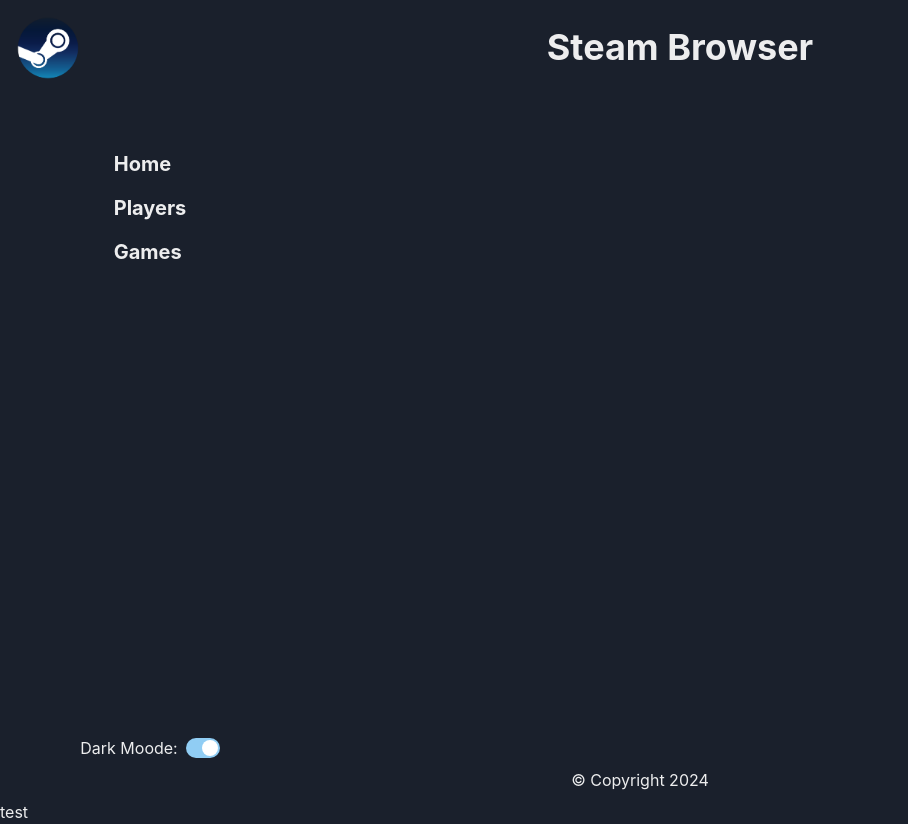
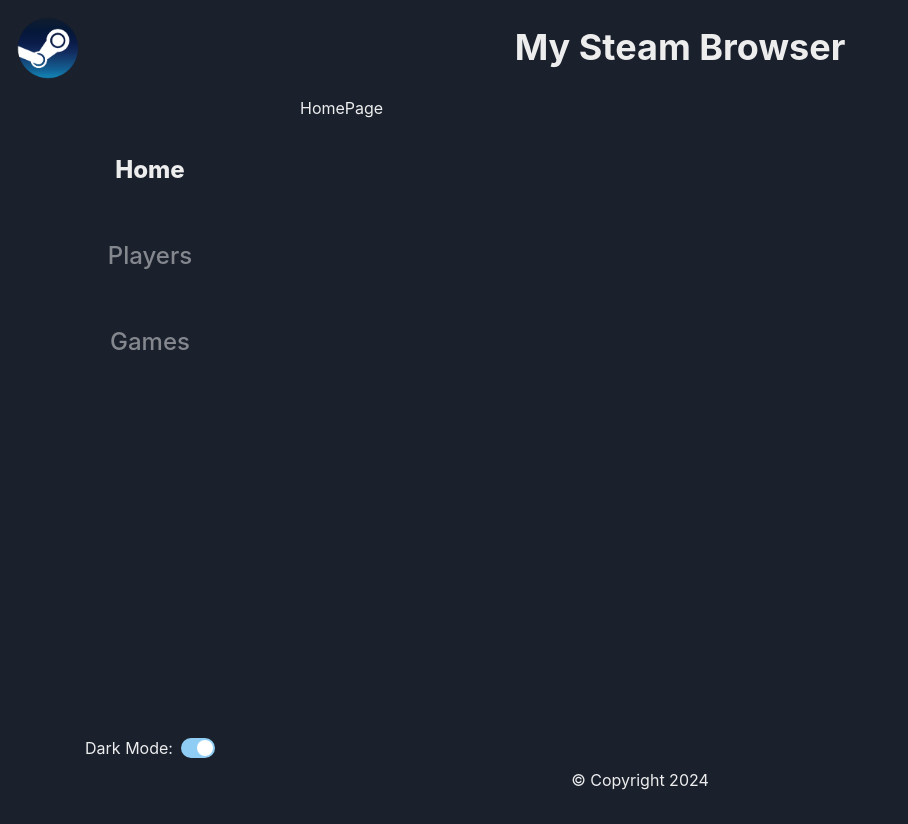
Before and after one commit to Unixan/Steam-browser, a React (Vite) app: page / in a window 1280 px wide. Shown: the whole page, without its empty margins (0-908 px from the left). After the commit the page ends 800 px from the top, so only its background shows below. Built offline with nearby package versions, Linux system fonts and the light colour scheme.

Commit message:
Design and routing done for now

```diff
--- /dev/null
+++ b/src/Pages/Games.tsx
@@ -0,0 +1,10 @@
+
+const Games = () => {
+  return (
+    <div>
+      Games
+    </div>
+  )
+}
+
+export default Games
--- a/src/Pages/HomePage.tsx
+++ b/src/Pages/HomePage.tsx
@@ -1,9 +1,10 @@
+import { Box } from "@chakra-ui/react"
 
 const HomePage = () => {
   return (
-    <div>
-      test
-    </div>
+    <Box>
+      HomePage
+    </Box>
   )
 }
 
--- a/src/Pages/Layout.tsx
+++ b/src/Pages/Layout.tsx
@@ -1,18 +1,39 @@
 import { Outlet } from "react-router-dom"
 import NavBar from "../components/NavBar"
-import { Show } from "@chakra-ui/react"
+import { Grid, GridItem, Show } from "@chakra-ui/react"
 import Footer from "../components/Footer"
 import SideBar from "../components/SideBar"
 
 const Layout = () => {
     return (
         <>
-            <NavBar />
-            <Show above="lg">
-                <SideBar />
-                <Footer />
-            </Show>
-            <Outlet />
+            <Grid templateAreas={{
+                base: `"Head" "Main"`,
+                lg: `"Head Head" "Side Main" "Foot Foot"`
+            }}
+                templateColumns={{
+                    base: "1fr",
+                    lg: "300px 1fr"
+                }}
+                gridTemplateRows={{
+                    base: `"80px" "1fr"`,
+                    lg: `"80px" "1fr" "32px"`
+                }}>
+                <GridItem area='Head'>
+                    <NavBar />
+                </GridItem>
+                <GridItem area='Main'>
+                    <Outlet />
+                </GridItem>
+                <Show above="lg">
+                    <GridItem area='Side'>
+                        <SideBar />
+                    </GridItem>
+                    <GridItem area='Foot'>
+                        <Footer />
+                    </GridItem>
+                </Show>
+            </Grid>
         </>
     )
 }
--- /dev/null
+++ b/src/Pages/Players.tsx
@@ -0,0 +1,10 @@
+
+const Players = () => {
+  return (
+    <div>
+        Players
+    </div>
+  )
+}
+
+export default Players
--- a/src/components/BurgerMenu.tsx
+++ b/src/components/BurgerMenu.tsx
@@ -19,7 +19,7 @@ const BurgerMenu = () => {
                 <DrawerOverlay />
                 <DrawerContent>
                     <DrawerCloseButton />
-                    <DrawerHeader borderBottomWidth='1px' textAlign='center'>Menu</DrawerHeader>
+                    <DrawerHeader borderBottomWidth='1px' textAlign='center' fontSize={40} fontWeight={500}>Menu</DrawerHeader>
                     <DrawerBody>
                         <VStack paddingY={10}>
                             <MenuItems />
--- a/src/components/ColorModeSwitch.tsx
+++ b/src/components/ColorModeSwitch.tsx
@@ -2,9 +2,10 @@ import { HStack, Text, Switch, useColorMode } from "@chakra-ui/react"
 
 const ColorModeSwitch = () => {
     const { toggleColorMode, colorMode } = useColorMode()
+
     return (
         <HStack>
-            <Text>Dark Moode: </Text><Switch
+            <Text>Dark Mode: </Text><Switch
                 id='Darkmode'
                 isChecked={colorMode === 'dark'}
                 onChange={toggleColorMode} />
--- a/src/components/MenuItems.tsx
+++ b/src/components/MenuItems.tsx
@@ -1,14 +1,20 @@
-import { Text, Heading, Link, Switch, VStack, HStack, Divider, useColorMode } from "@chakra-ui/react"
+import { SimpleGrid } from "@chakra-ui/react"
 import { NavLink } from "react-router-dom"
+import "../styles.css"
 
 const MenuItems = () => {
+    return (
 
-    return (
-        <VStack spacing={5} align='left' >
-            <NavLink to='#'><Heading fontSize={20}>Home</Heading></NavLink>
-            <NavLink to='#'><Heading fontSize={20}>Players</Heading></NavLink>
-            <NavLink to='#'><Heading fontSize={20}>Games</Heading></NavLink>
-        </VStack>
+        <nav id='menu'>
+            <SimpleGrid columns={1} spacing={{
+                base:"20px",
+                lg: "50px"
+            }} textAlign='center'>
+                <NavLink to='/'>Home</NavLink>
+                <NavLink to='/Players'>Players</NavLink>
+                <NavLink to='/Games'>Games</NavLink>
+            </SimpleGrid>
+        </nav >
     )
 }
 
--- a/src/components/NavBar.tsx
+++ b/src/components/NavBar.tsx
@@ -7,7 +7,7 @@ const NavBar = () => {
       <Flex minWidth="max-content" alignItems="center">
         <Img src="src\assets\SteamLogo.png" alt='Steam logo' boxSize='80px' objectFit='cover' />
         <Spacer />
-        <Heading>Steam Browser</Heading>
+        <Heading>My Steam Browser</Heading>
         <Spacer />
         <Hide above="lg">
           <BurgerMenu />
--- a/src/routes.tsx
+++ b/src/routes.tsx
@@ -1,13 +1,17 @@
 import { createBrowserRouter } from "react-router-dom";
 import HomePage from "./Pages/HomePage";
 import Layout from "./Pages/Layout";
+import Players from "./Pages/Players";
+import Games from "./Pages/Games";
 
 const router = createBrowserRouter([
     {
         path: "/",
         element: <Layout />,
         children: [
-            { index: true, element: <HomePage /> }
+            { index: true, element: <HomePage /> },
+            { path: "Players", element: <Players /> },
+            { path: "Games", element: <Games /> }
         ]
     }
 ])
--- /dev/null
+++ b/src/styles.css
@@ -0,0 +1,11 @@
+#menu a{
+    opacity: 0.5;
+    font-size: x-large;
+    font-weight: 500;
+}
+
+#menu a.active{
+    font-weight: 800;
+    opacity: 1;
+
+}
--- a/src/theme.ts
+++ b/src/theme.ts
@@ -2,7 +2,7 @@ import { extendTheme, ThemeConfig } from "@chakra-ui/react";
 
 const config: ThemeConfig = {
   initialColorMode: "dark",
-  useSystemColorMode: false
+  useSystemColorMode: true
 
 };
 
```
